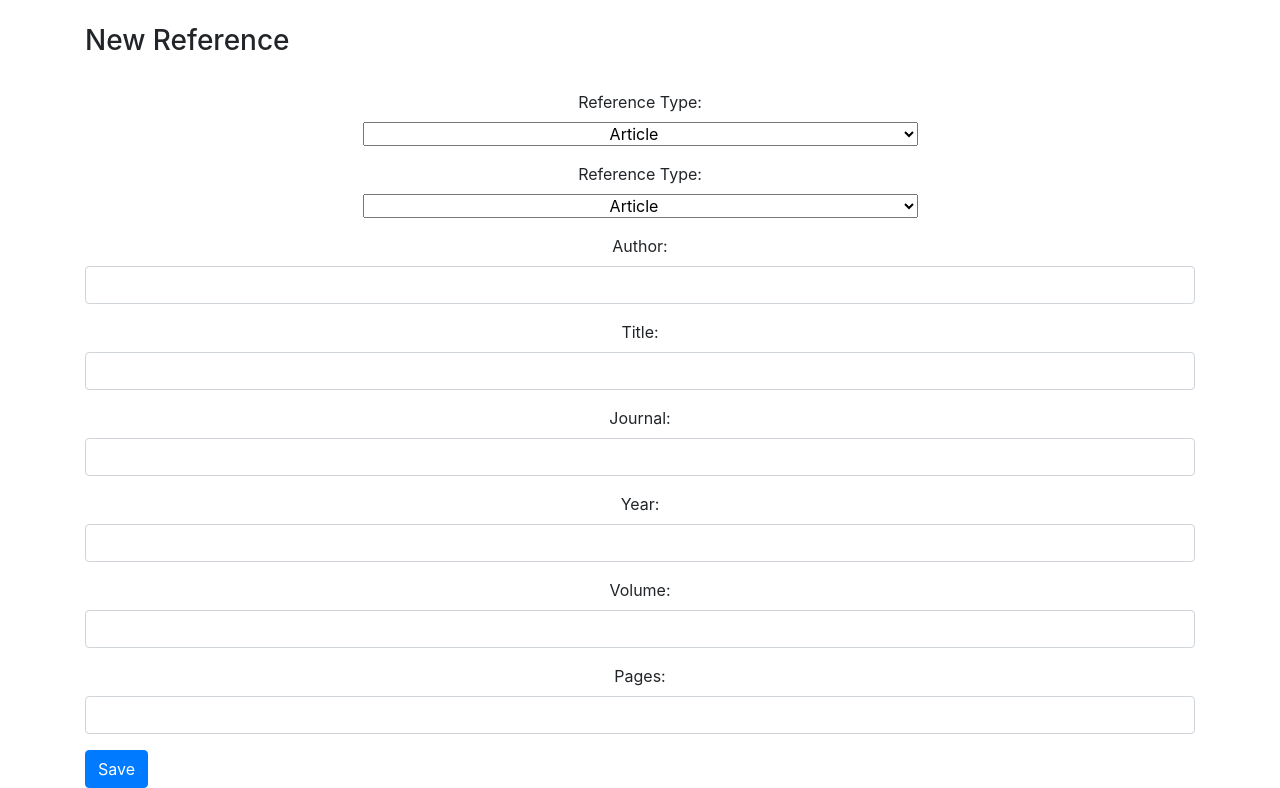
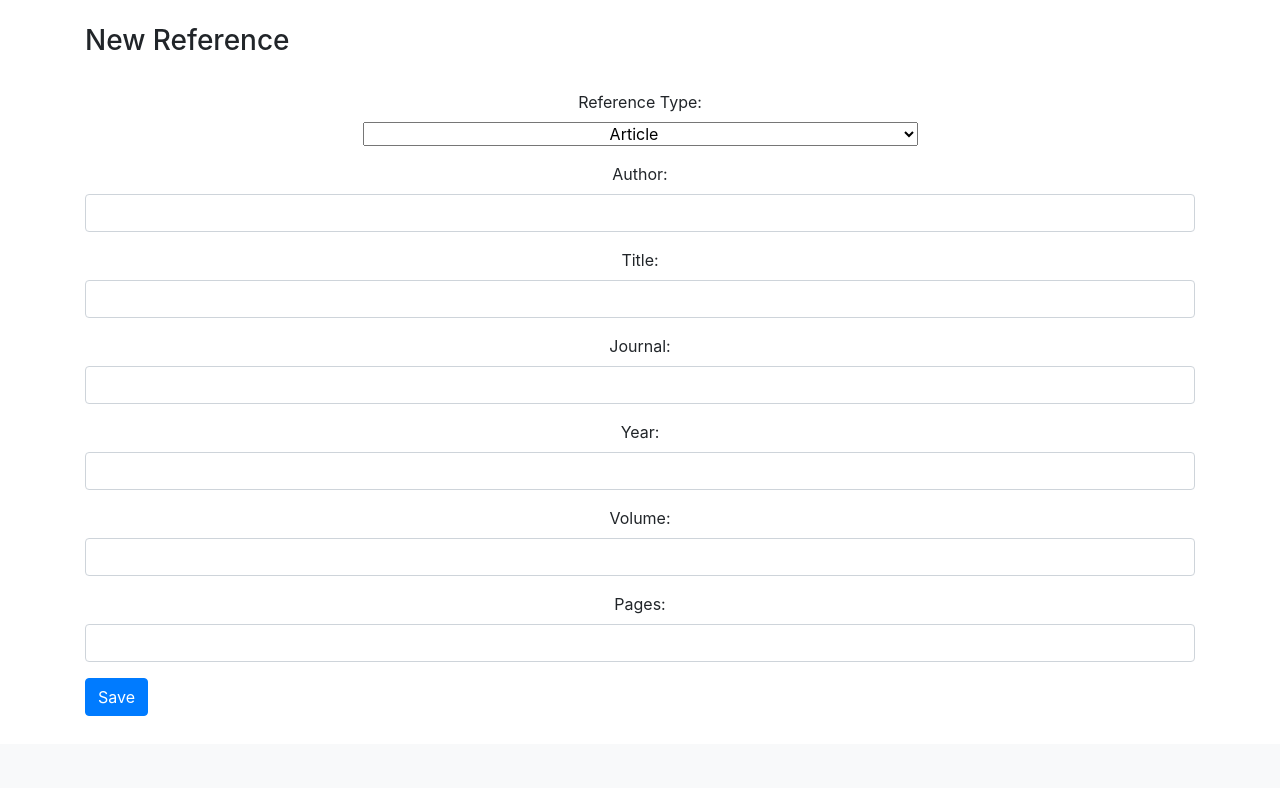
Before and after one commit to psangi-hy/ot-miniprojekti23, a Flask app: page /new in a window 1280 px wide. Shown: the part 56-844 px from the top of the page. After the commit the page ends 772 px from the top, so only its background shows below. Run offline with Flask 3, Linux system fonts and the light colour scheme; some libraries are stand-ins or nearby versions.

Commit message:
remove duplicate dropdown menu

```diff
--- a/src/templates/new.html
+++ b/src/templates/new.html
@@ -19,16 +19,6 @@
     <div id="articleFields" style="display: none;">
         <form method="post" class="needs-validation">
             <input type="hidden" name="type" value="article">
-            <!-- Dropdown for Reference Type -->
-            <div class="form-group">
-                <label for="referenceTypeArticle">Reference Type:</label>
-                <select class="form-control-dropdown" id="referenceTypeArticle" name="type">
-                    <option value="article" selected>Article</option>
-                    <option value="book">Book</option>
-                    <option value="inproceeding">Inproceeding</option>
-                </select>
-            </div>
-
             <!-- Article Form Fields -->
             <div class="form-group">
                 <label for="author">Author:</label>
@@ -62,16 +52,6 @@
     <div id="bookFields" style="display: none;">
         <form method="post" class="needs-validation">
             <input type="hidden" name="type" value="book">
-            <!-- Dropdown for Reference Type -->
-            <div class="form-group">
-                <label for="referenceTypeBook">Reference Type:</label>
-                <select class="form-control-dropdown" id="referenceTypeBook" name="type">
-                    <option value="article">Article</option>
-                    <option value="book" selected>Book</option>
-                    <option value="inproceeding">Inproceeding</option>
-                </select>
-            </div>
-
             <!-- Book Form Fields -->
             <div class="form-group">
                 <label for="author">Author:</label>
@@ -105,16 +85,6 @@
     <div id="inproceedingFields" style="display: none;">
         <form method="post" class="needs-validation">
             <input type="hidden" name="type" value="inproceeding">
-            <!-- Dropdown for Reference Type -->
-            <div class="form-group">
-                <label for="referenceTypeInproceeding">Reference Type:</label>
-                <select class="form-control-dropdown" id="referenceTypeInproceeding" name="type">
-                    <option value="article">Article</option>
-                    <option value="book">Book</option>
-                    <option value="inproceeding" selected>Inproceeding</option>
-                </select>
-            </div>
-
             <!-- Inproceeding Form Fields -->
             <div class="form-group">
                 <label for="author">Author:</label>
```
